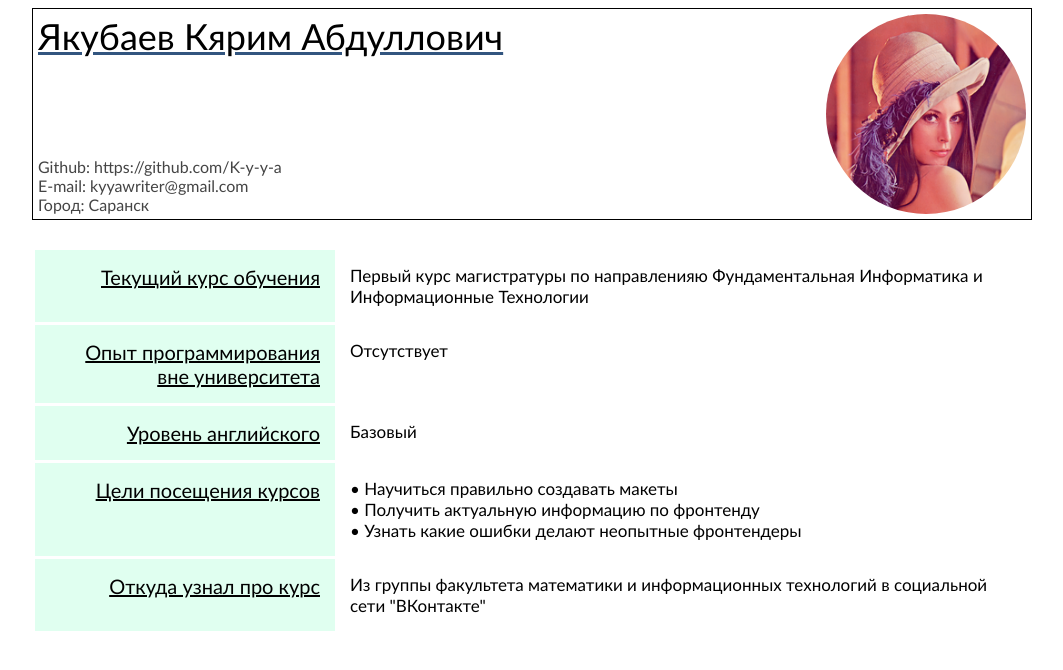
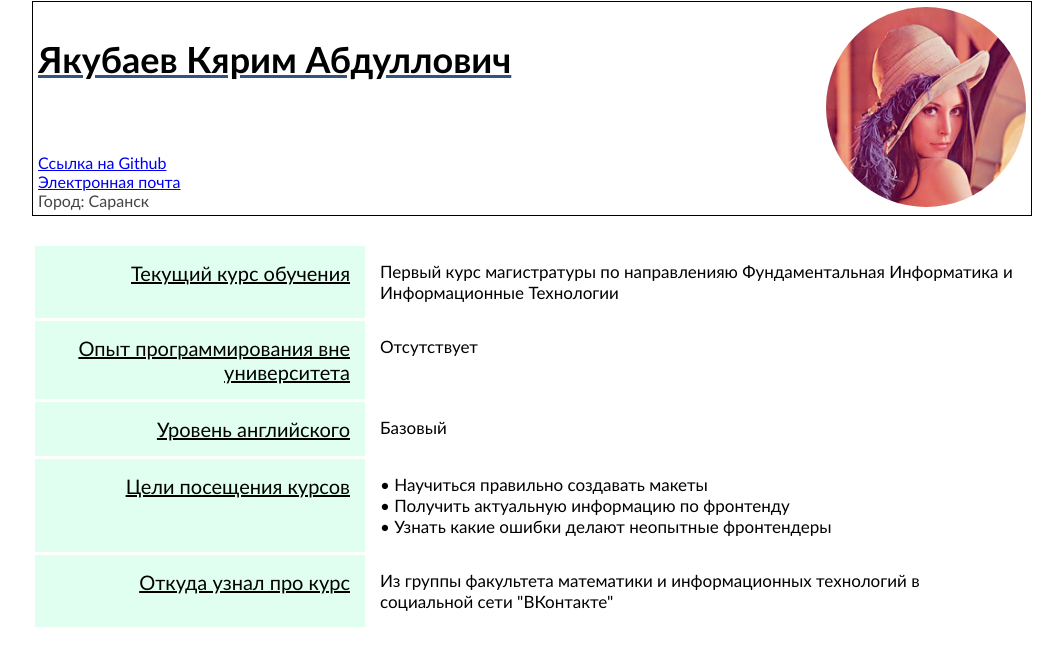
Before and after one commit to K-y-y-a/tasks, a plain HTML site: page test_task/index.html in a window 1280 px wide. Shown: the whole page, without its empty margins (108-1171 px from the left). Drawn offline with Linux system fonts and the light colour scheme.

Commit message:
add fixes

```diff
--- a/test_task/index.html
+++ b/test_task/index.html
@@ -1,70 +1,72 @@
-<html>
+<!DOCTYPE html>
+<html lang="ru">
     <head>
+        <meta name="viewport" content="width=device-width; initial-scale=1.0">
         <link rel="stylesheet" href="./styles.css">
         <meta charset="UTF-8" />
+        <title>Анкета</title>
     </head>
     <body>
-        <div class="anketa">
-            <div class="field-1">
-                <div class="field-1-1">
-                    <span class="name">Якубаев Кярим Абдуллович</span>
-                    <div class="field-1-1-2">
-                        <span>Github: https://github.com/K-y-y-a</span>
-                        <span>E-mail: kyyawriter@gmail.com</span>
-                        <span>Город: Саранск<span>
+        <main class="summary">
+            <article class="person">
+                <div class="person__data">
+                    <h1 class="person__name">Якубаев Кярим Абдуллович</h1>
+                    <div class="person__contacts">
+                        <span><a href="https://github.com/K-y-y-a" target="_blank">Ссылка на Github</a></span>
+                        <span><a href="mailto:kyyawriter@gmail.com">Электронная почта</a></span>
+                        <span>Город: Саранск</span>
                     </div>
                 </div>
-                <div class="field-1-2">
-                    <div></div>
+                <div class="person__photo">
                     <div>
-                        <img class="photo" src="./Lenna.png">
+                        <img class="photo" src="./Lenna.png" alt="Фотография анкетируемого">
                     </div>
                 </div>
-            </div>
-            <div class="field-2">
+            </article>
+            <div class="characteristic">
                 <div class="row">
-                    <div class="row-title">
+                    <div class="row__title">
                         <span>Текущий курс обучения</span>
                     </div>
-                    <div class="row-description">
+                    <div class="row__description">
                         <span>Первый курс магистратуры по направленияю Фундаментальная Информатика и Информационные Технологии</span>
                     </div>
                 </div>
                 <div class="row">
-                    <div class="row-title">
+                    <div class="row__title">
                         <span>Опыт программирования вне университета</span>
                     </div>
-                    <div class="row-description">
+                    <div class="row__description">
                         <span>Отсутствует</span>
                     </div>
                 </div>
                 <div class="row">
-                    <div class="row-title">
+                    <div class="row__title">
                         <span>Уровень английского</span>
                     </div>
-                    <div class="row-description">
+                    <div class="row__description">
                         <span>Базовый</span>
                     </div>
                 </div>
                 <div class="row">
-                    <div class="row-title">
+                    <div class="row__title">
                         <span>Цели посещения курсов</span>
                     </div>
-                    <div class="row-description">
+                    <div class="row__description">
                         <span> &#8226; Научиться правильно создавать макеты</span>
                         <span> &#8226; Получить актуальную информацию по фронтенду</span>
                         <span> &#8226; Узнать какие ошибки делают неопытные фронтендеры</span>
                     </div>
                 </div>
                 <div class="row">
-                    <div class="row-title">
+                    <div class="row__title">
                         <span>Откуда узнал про курс</span>
                     </div>
-                    <div class="row-description">
+                    <div class="row__description">
                         <span>Из группы факультета математики и информационных технологий в социальной сети "ВКонтакте"</span>
                     </div>
                 </div>
             </div>
-        </div>
+        </main>
     </body>
 </html>
--- a/test_task/styles.css
+++ b/test_task/styles.css
@@ -1,17 +1,18 @@
-*{
-    box-sizing: border-box;
+body{
     font-family: 'Gill Sans', 'Gill Sans MT', Calibri, 'Trebuchet MS', sans-serif;
+    margin: 1px;
 }
 
-.anketa{
-    width: 1000px;
+.summary{
+    max-width: 1000px;
     margin: 0 auto;
-
 }
 
-.field-1{
+.person{
     display: flex;
     justify-content: space-between;
+    margin-bottom: 30px;
+    padding: 5px;
 }
 
 .photo{
@@ -19,19 +20,18 @@
     width: 200px;
 }
 
-.name{
+.person__name{
     font-size: 36px;
     text-decoration: underline #32557f;
-
 }
 
-.field-1-1{
+.person__data{
     display: flex;
     flex-direction: column;
 
 }
 
-.field-1-1-2{
+.person__contacts{
     height: 100%;
     display: flex;
     flex-direction: column;
@@ -39,32 +39,48 @@
     color: #444444;
 }
 
-.row-title{
+.row{
+    display: flex;
+    margin: 3px;
+}
+
+.row__title{
     font-size: 20px;
     font-weight: 500;
     text-decoration: underline #000000;
     background-color:#e0fff0;
     padding: 15px;
-    padding-left: 30px;
-    text-align: right;
-    flex: 0 0 300px;
 }
 
-.row{
-    display: flex;
-    margin: 3px;
-
-}
-
-.row-description{
+.row__description{
     display: flex;
     flex-direction: column;
     padding: 15px;
     font-size: 17px;
 }
 
-.field-1{
-    margin-bottom: 30px;
-    border: 1px solid #000000;
-    padding: 5px;
+@media (min-width: 610px) {
+    .row{
+        flex-direction: row;
+    }
+
+    .row__title{
+        flex: 0 0 300px;
+        text-align: right;
+    }
+
+    .person{
+        border: 1px solid #000000;
+    }
 }
+
+@media (max-width: 609.98px) {
+    .row{
+        flex-direction: column;
+        margin-bottom: 20px;
+    }
+
+    .row__title{
+        text-align: left;
+    }
+}
```
